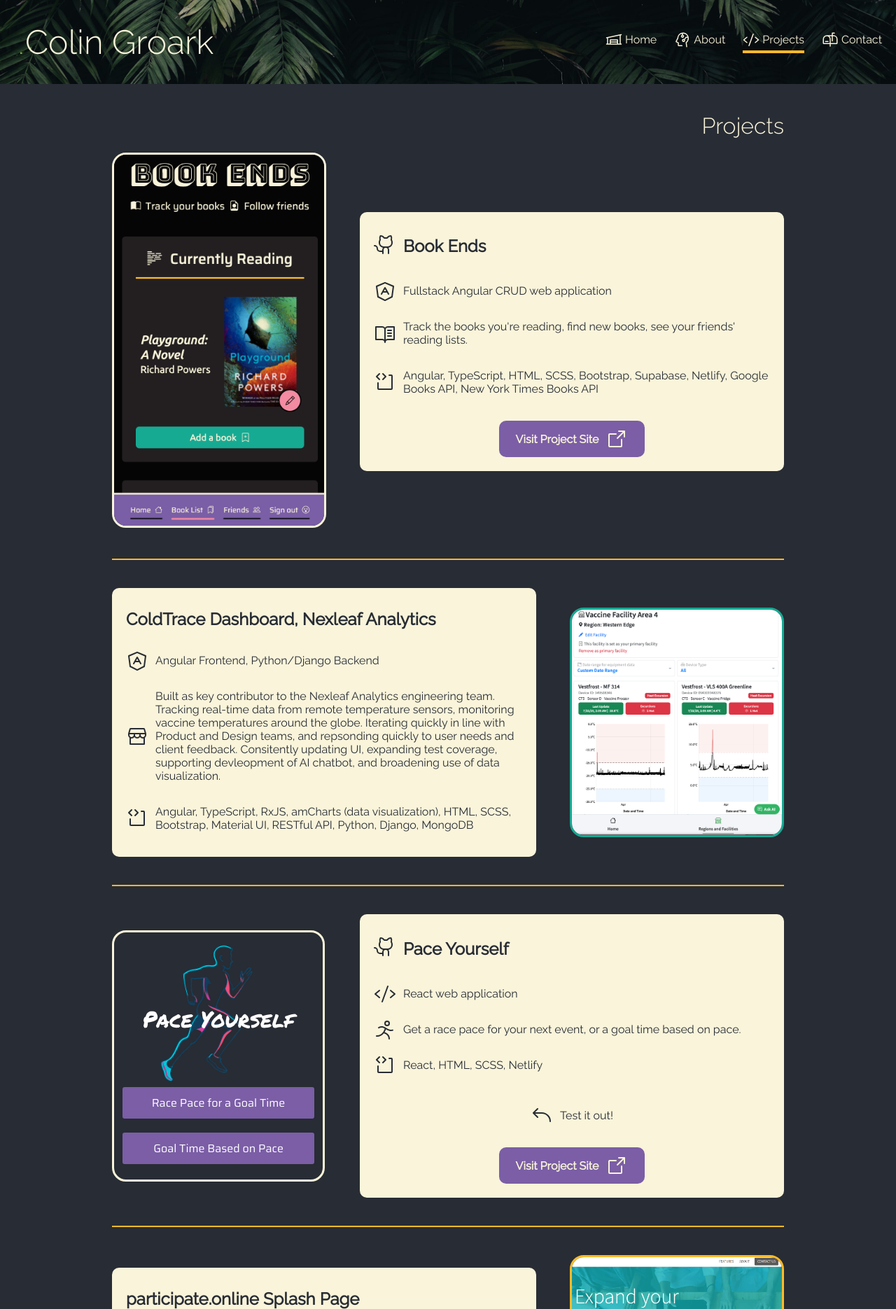
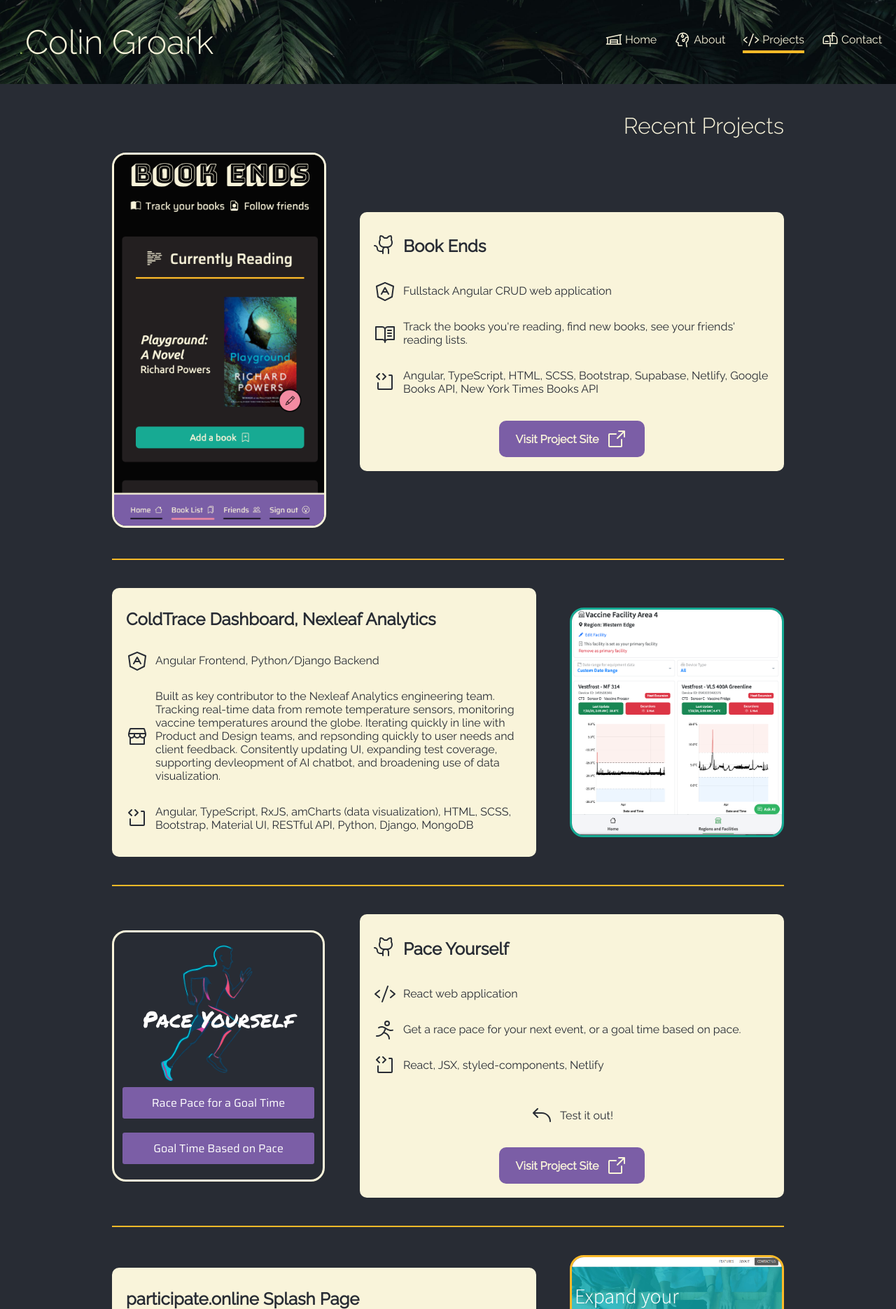
Before and after one commit to cgroark/portfolio2025, a React (Create React App) app: page /projects in a window 1280 px wide. Shown: the top 1870 px of the page at 70% size. Built offline with nearby package versions, Linux system fonts and the light colour scheme.

Commit message:
language tweaks

```diff
--- a/src/views/About.js
+++ b/src/views/About.js
@@ -85,7 +85,7 @@
             <Card borderColor="pink">
               <h3 style={{ marginTop: '10px' }}>Full Stack Development</h3>
               <p>
-                React, Angular, TypeScript, JavaScript, ES6, RxJS, JQuery, CSS, SCSS, HTML, Data Visualization (Chart.js, Recharts, amCharts)
+                React, Angular, TypeScript, JavaScript, ES6, JSX, RxJS, JQuery, CSS, SCSS, styled-components, HTML, Data Visualization (Chart.js, Recharts, amCharts)
               </p>
               <p>
                 Bootstrap, Material UI, WordPress CMS, Jasmine and Karma (Angular testing framework)
--- a/src/views/Projects.js
+++ b/src/views/Projects.js
@@ -149,7 +149,7 @@
   return (
     <ProjectsContainer>
       <h1 style={{ marginBottom: '20px', textAlign: 'right', display: 'block', fontWeight: '300' }}>
-        Projects
+        Recent Projects
       </h1>
       <ProjectWrapper style={{ flexWrap: 'wrap-reverse' }}>
         <a href="https://bookends.design" target="_blank" rel="noopener noreferrer">
@@ -252,7 +252,7 @@
           <div style={{ display: 'flex', alignItems: 'center', gap: '10px' }}>
             <CodeBlockIcon size={32} />
             <p>
-              React, HTML, SCSS, Netlify
+              React, JSX, styled-components, Netlify
             </p>
           </div>
             <ArrowUp>
```
